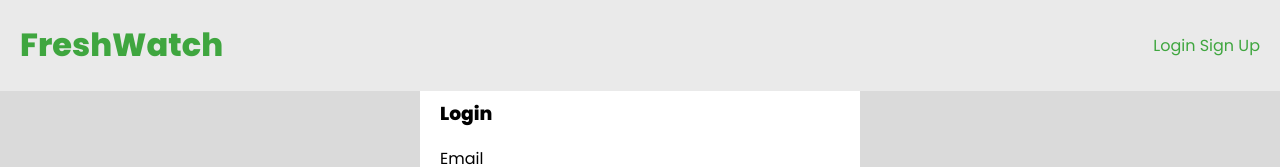
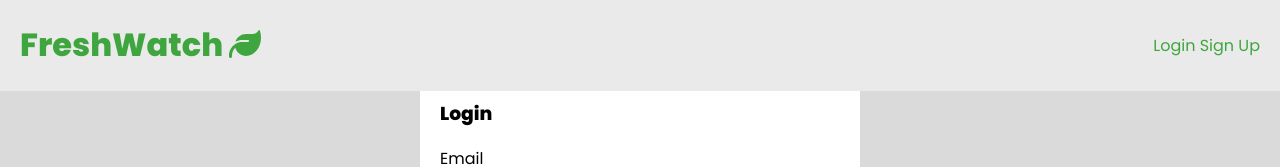
Before and after one commit to lrwilliams33/FreshWatch, a React (Create React App) app in the folder frontend/: page /login in a window 1280 px wide. Shown: the top 167 px of the page. Built offline with nearby package versions, Linux system fonts and the light colour scheme.

Commit message:
added leaf logo to name

```diff
--- a/frontend/package.json
+++ b/frontend/package.json
@@ -6,6 +6,11 @@
   "dependencies": {
     "@emotion/react": "^11.11.4",
     "@emotion/styled": "^11.11.5",
+    "@fortawesome/fontawesome-svg-core": "^6.5.2",
+    "@fortawesome/free-brands-svg-icons": "^6.5.2",
+    "@fortawesome/free-regular-svg-icons": "^6.5.2",
+    "@fortawesome/free-solid-svg-icons": "^6.5.2",
+    "@fortawesome/react-fontawesome": "^0.2.0",
     "@mui/icons-material": "^5.15.17",
     "@mui/material": "^5.15.17",
     "@testing-library/jest-dom": "^5.17.0",
--- a/frontend/src/components/Header/Header.js
+++ b/frontend/src/components/Header/Header.js
@@ -2,6 +2,8 @@
 import { Link } from 'react-router-dom'
 import {useLogout} from '../../hooks/useLogout'
 import {useAuthContext} from '../../hooks/useAuthContext'
+import {FontAwesomeIcon} from '@fortawesome/react-fontawesome'
+import {faLeaf} from '@fortawesome/free-solid-svg-icons'
 import './Header.css'
 
 const Header = () => {
@@ -14,7 +16,7 @@
     <header>
       <div className="container">
         <Link className='fresh-watch-txt' to="/">
-          <h1>FreshWatch</h1>
+          <h1>FreshWatch <FontAwesomeIcon icon={faLeaf}></FontAwesomeIcon></h1>
         </Link>
         <nav>
           {user && (
```
Also changed, not shown: 1 other file (tests, documents, lock files or other folders).
